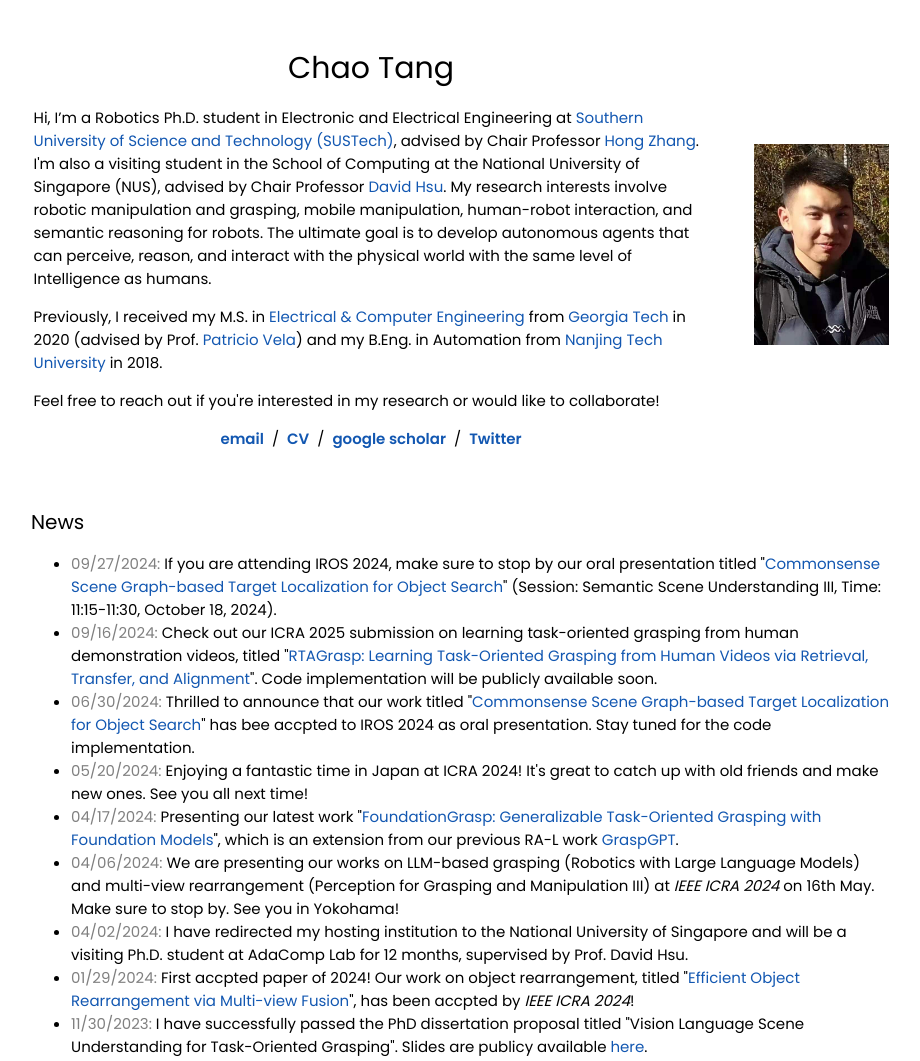
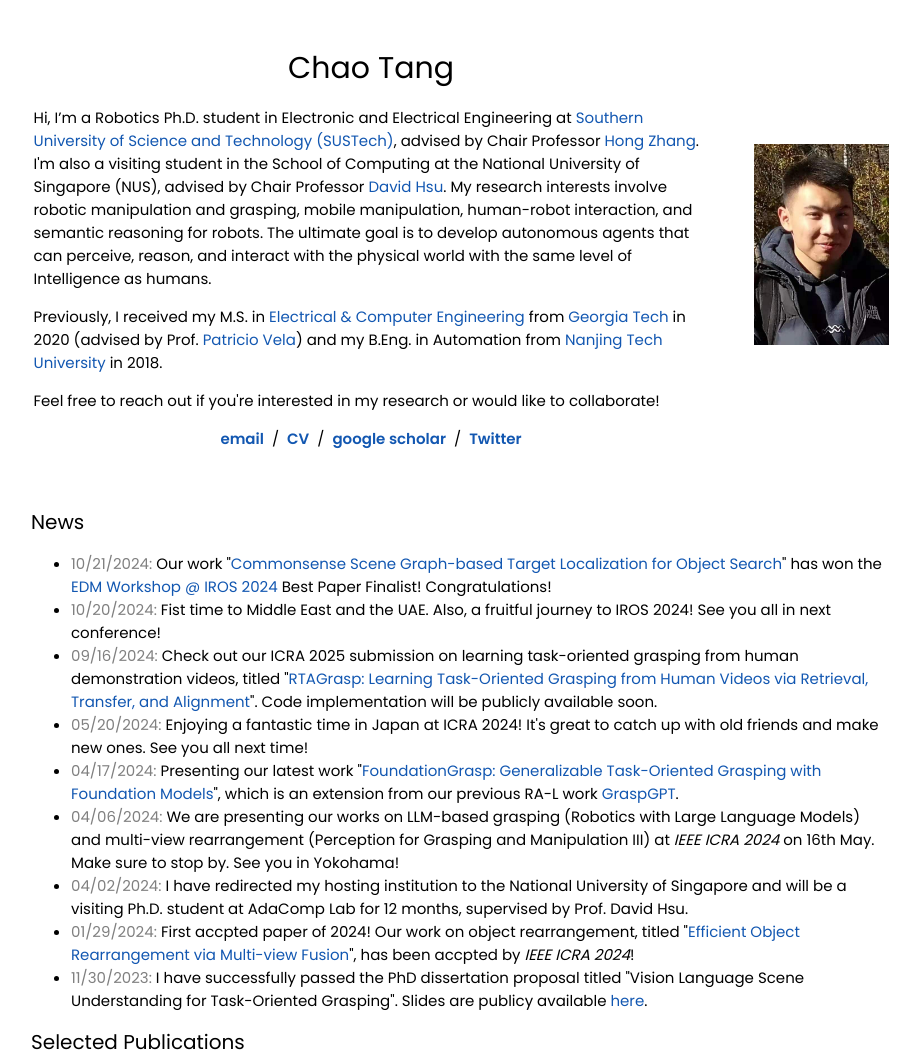
Before and after one commit to mkt1412/mkt1412.github.io, a plain HTML site: page index.html in a window 1280 px wide. Shown: the top 1061 px of the page, without its empty margins (179-1099 px from the left). Drawn offline with Linux system fonts and the light colour scheme.

Commit message:
update IROS 2024

```diff
--- a/index.html
+++ b/index.html
@@ -73,13 +73,13 @@
               <heading>News</heading>
               <ul>
                 <li>
-                  <span style="color:gray">09/27/2024:</span> If you are attending IROS 2024, make sure to stop by our oral presentation titled "<a href="https://sites.google.com/view/csg-os">Commonsense Scene Graph-based Target Localization for Object Search</a>" (Session: Semantic Scene Understanding III, Time: 11:15-11:30, October 18, 2024).
+                  <span style="color:gray">10/21/2024:</span> Our work "<a href="https://sites.google.com/view/csg-os">Commonsense Scene Graph-based Target Localization for Object Search</a>" has won the <a href="https://edmws.github.io/">EDM Workshop @ IROS 2024</a> Best Paper Finalist! Congratulations!
+                </li>
+                <li>
+                  <span style="color:gray">10/20/2024:</span> Fist time to Middle East and the UAE. Also, a fruitful journey to IROS 2024! See you all in next conference!
                 </li>
                 <li>
                   <span style="color:gray">09/16/2024:</span> Check out our ICRA 2025 submission on learning task-oriented grasping from human demonstration videos, titled "<a href="https://sites.google.com/view/rtagrasp/home">RTAGrasp: Learning Task-Oriented Grasping from Human Videos via Retrieval, Transfer, and Alignment</a>". Code implementation will be publicly available soon.
-                </li>
-                <li>
-                  <span style="color:gray">06/30/2024:</span> Thrilled to announce that our work titled "<a href="https://sites.google.com/view/csg-os">Commonsense Scene Graph-based Target Localization for Object Search</a>" has bee accpted to IROS 2024 as oral presentation. Stay tuned for the code implementation.
                 </li>
                 <li>
                   <span style="color:gray">05/20/2024:</span> Enjoying a fantastic time in Japan at ICRA 2024! It's great to catch up with old friends and make new ones. See you all next time!
```
Also changed, not shown: 2 other files.
